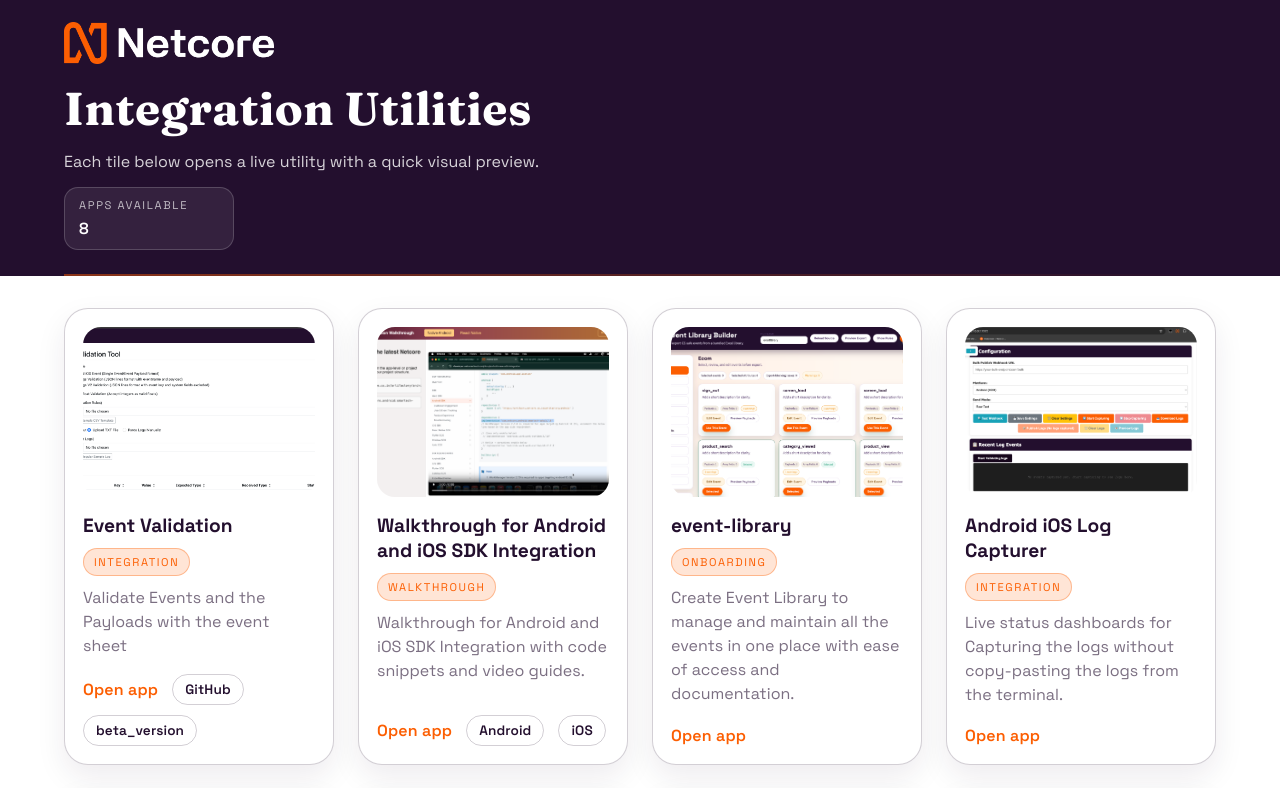
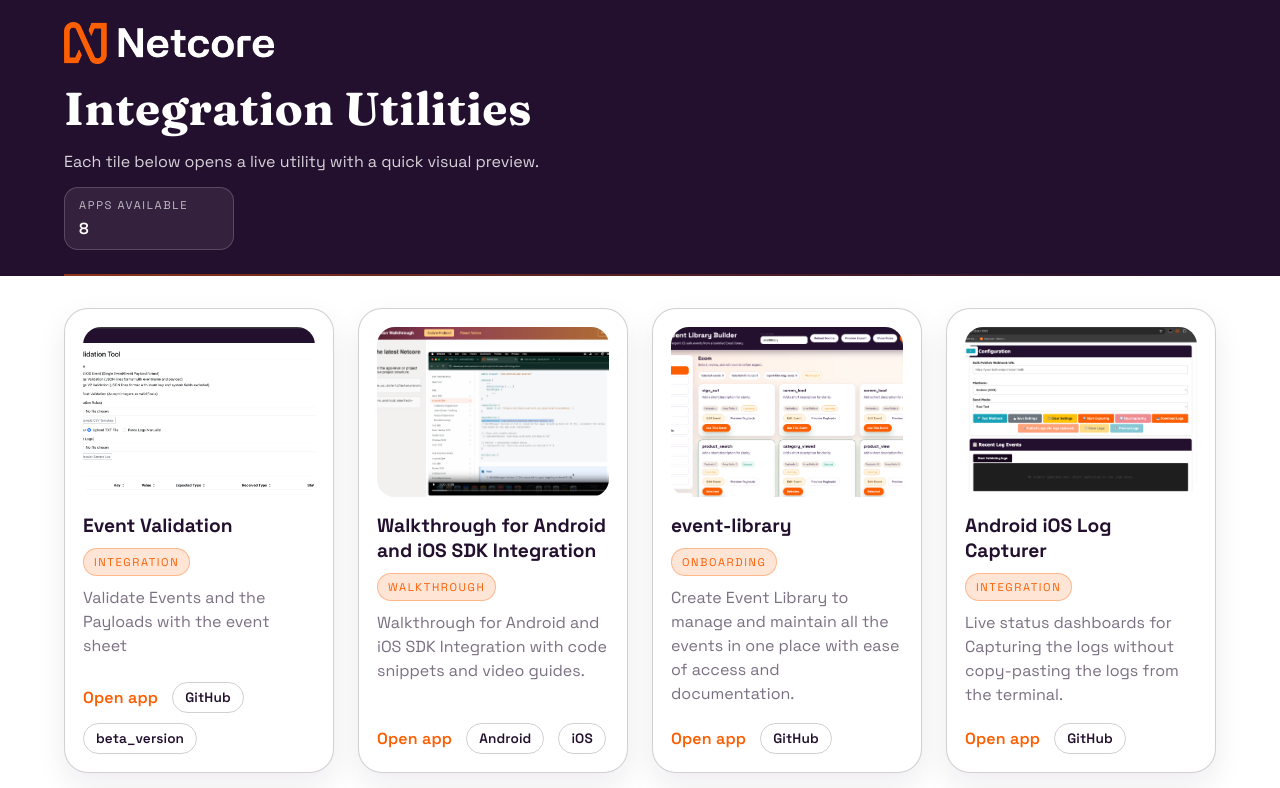
Before and after one commit to allenThomsonNetcore/allappsutilitiessmartech, a React (Vite) app: page / in a window 1280 px wide. Shown: the top 788 px of the page. Built offline with nearby package versions, Linux system fonts and the light colour scheme.

Commit message:
github links

```diff
--- a/src/data/apps.js
+++ b/src/data/apps.js
@@ -51,7 +51,8 @@ export const apps = [
       "Create Event Library to manage and maintain all the events in one place with ease of access and documentation.",
     href: "https://eventlibrarybuilder.netlify.app/",
     image: eventlibrary,
-    tag: "onboarding"
+    tag: "onboarding",
+    github:"https://github.com/allenThomsonNetcore/eventlibrarybuilder/tree/main"
   },
   {
     id: "log-capturer",
@@ -61,6 +62,7 @@ export const apps = [
     href: "https://drive.google.com/drive/folders/1kgwDyYvCNc0r0cWQbjvybAG9hNIuj0_3?usp=sharing",
     image: logcapturer,
     tag: "Integration",
+    github:"https://github.com/Allono07/log_capturer_netcore_complete/tree/windowsOs"
   },
   {
     id: "smartech-sdk-integrator",
```
